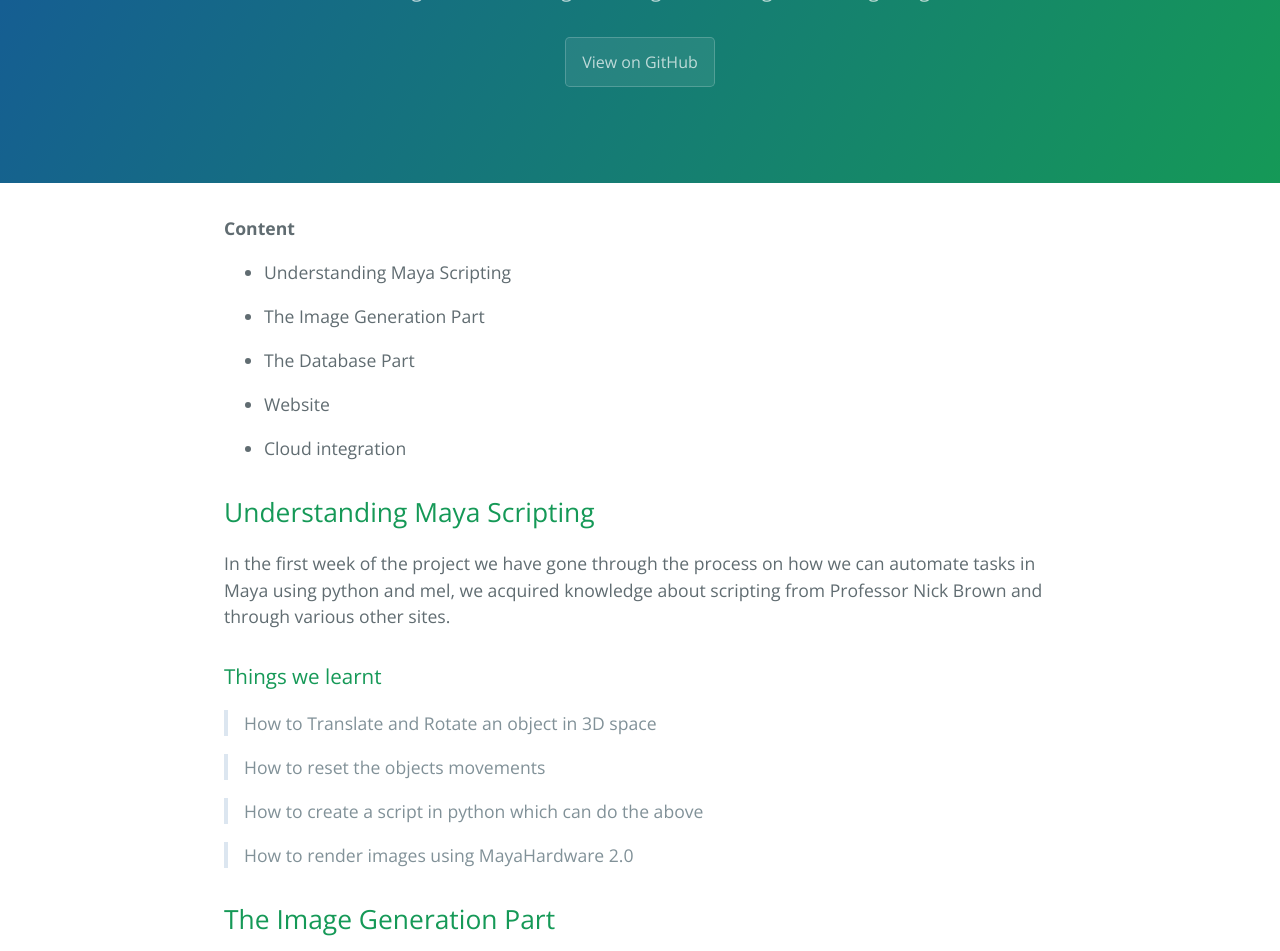
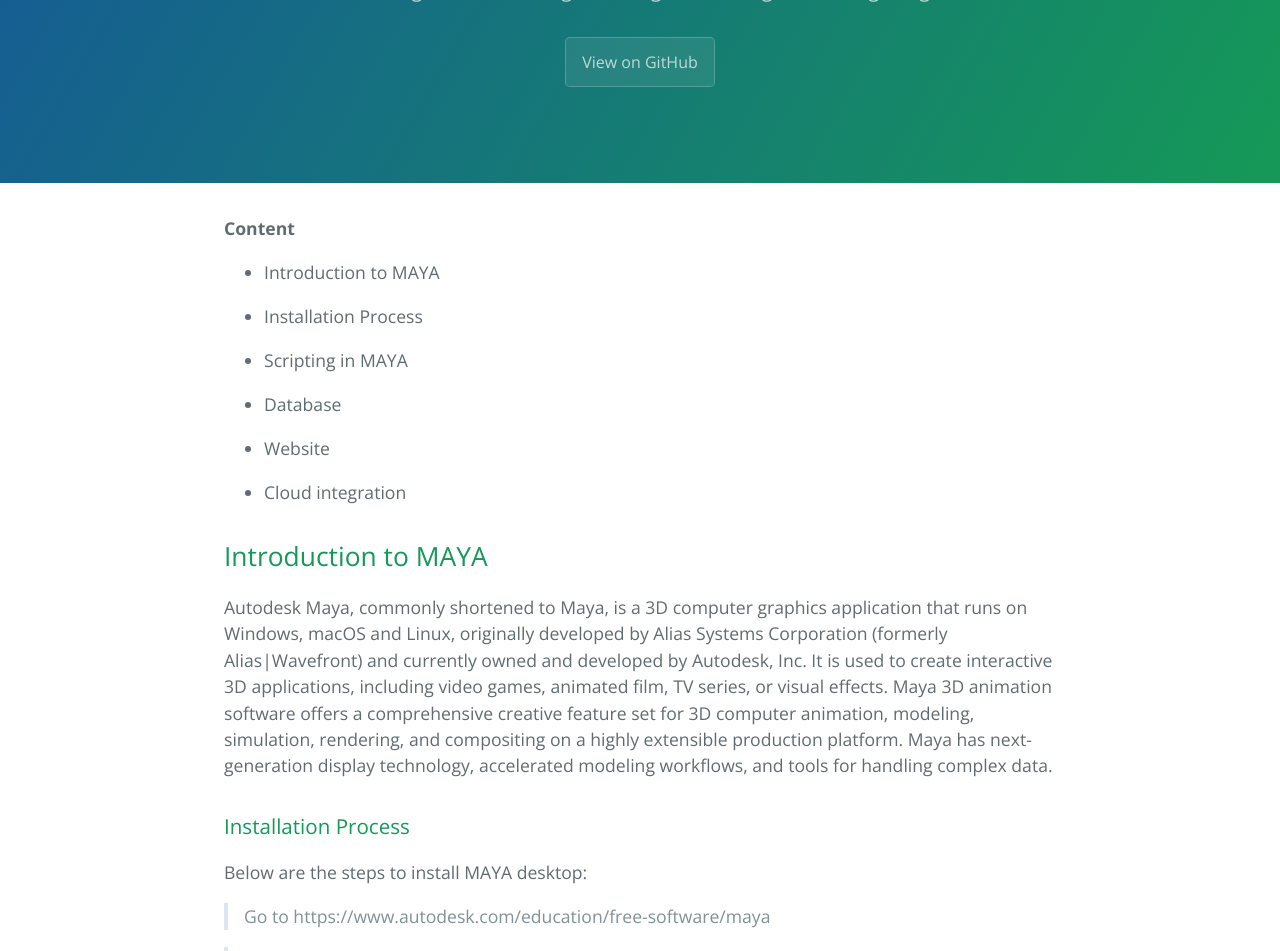
Before and after one commit to Sindhurakolli/DMDD_portfolio, a Jekyll site: the page built from index.md, in a window 1280 px wide and 1400 px high, scrolled down 278 px. Shown: the top 951 px of the window. Built offline with Jekyll 4.4.1, drawn with Linux system fonts in a browser that asks for light colours; some of the changed text lies outside the part shown.

Commit message:
Update index.md

````diff
--- a/index.md
+++ b/index.md
@@ -4,11 +4,13 @@
 
 **Content**
 
-*   Understanding Maya Scripting
+*   Introduction to MAYA
 
-*   The Image Generation Part
+*   Installation Process
 
-*   The Database Part
+*   Scripting in MAYA
+
+*   Database
 
 *   Website
 
@@ -16,134 +18,68 @@
 
 
 
-## Understanding Maya Scripting
+## Introduction to MAYA
 
-In the first week of the project we have gone through the process on how we can automate tasks in Maya using python and mel, we acquired knowledge about scripting from Professor Nick Brown and through various other sites.
+Autodesk Maya, commonly shortened to Maya, is a 3D computer graphics application that runs on Windows, macOS and Linux, originally developed by Alias Systems Corporation (formerly Alias|Wavefront) and currently owned and developed by Autodesk, Inc. It is used to create interactive 3D applications, including video games, animated film, TV series, or visual effects.
+Maya 3D animation software offers a comprehensive creative feature set for 3D computer animation, modeling, simulation, rendering, and compositing on a highly extensible production platform. Maya has next-generation display technology, accelerated modeling workflows, and tools for handling complex data.
 
-### Things we learnt
 
-> How to Translate and Rotate an object in 3D space
+### Installation Process
 
-> How to reset the objects movements
+Below are the steps to install MAYA desktop:
 
-> How to create a script in python which can do the above
+> Go to https://www.autodesk.com/education/free-software/maya
 
-> How to render images using MayaHardware 2.0
+> Create an account using any educational email id
+
+> Choose version, operation system and language
+
+> Install the software and enter the licence key sent to the registered email
+
+> MAYA desktop will be installed and ready to use
+
+
+## Scripting in MAYA
+
+> To start scripting in MAYA, first open file and crete a scene
+
+> Next import any object and position it and scale it
+
+> Next go to create and create a circle and a plane
+
+<img src= "https://github.com/Sindhurakolli/DMDD_portfolio/blob/master/circle_and_plane.png" width="600" height="600"/>
+
+> Now go to create and create a camera and a light. Position the light and camera with respect to object
+
+<img src = "https://github.com/Sindhurakolli/DMDD_portfolio/blob/master/light_camera.png" width="600" height="600"/>
+
+> Translate and Rotate the light and camera to point towards the object
+
+> Select the camera and press SHIFT and then select the light and circle and press P to pair the camera, light and the circle and then select the circle
+
+> Now click on Panels option and change perpective to camera which we created in the earlier step
+
+<img src = "https://github.com/Sindhurakolli/DMDD_portfolio/blob/master/Changing_the_view.png" width="600" height="600"/>
+
+> Make sure that the object looks as per the required dimensions
+
+> Go to view option and add the required background
+
+<img src = "https://github.com/Sindhurakolli/DMDD_portfolio/blob/master/create_background.png" width="600" height="600"/>
+
+> After creating the background, go to the image plane shape and assign material to the plane
+
+<img src = "https://github.com/Sindhurakolli/DMDD_portfolio/blob/master/assign_material.png" width="600" height="600"/>
+
+
+> Click on render view and Choose the appropriate render and set the type, quality and resolution of image using render      settings
+
+> Open the script editor and run the script mentioned below
+
+<img src = "https://github.com/Sindhurakolli/DMDD_portfolio/blob/master/code.png" width="600" height="600"/>
 
 
 ## The Image Generation Part
-
-After the first week we have have tried few diffrent ways to render images ,inorder to do so we have tried the follwoing method
-
-### Just the object rotated in space
-
-> In this method we just rotated the image using its pivot
-
-![Branching](https://raw.githubusercontent.com/Preethamalladu/DMDD-Presentation/master/chair_test_x0y0z7.jpg)
-
-
-![Branching](https://raw.githubusercontent.com/Preethamalladu/DMDD-Presentation/master/chair_test_starting.jpg)
-
-As we can see the images dont seem so refined, and also rotating the object does not make sense for what we want to achive, thus moving to a new method.
-
-### Creating a camera and rotaing the camera around the object
-
-> Since rotating the image was not an option , rotating the camera was the alternative, thus came up with a solution which looks like so,
-
-![Branching](https://raw.githubusercontent.com/Preethamalladu/DMDD-Presentation/master/char_circle.PNG)
-
-### Creating Environments to get dynamic shadows
-
-> This was the part which took a lot of time, we had to come up with a solution which gave us dynamic shaodows meaning when the cameras angle changed the shadows have to change too.
-
-
-**Problems faced and solutions we came up with**
-
-Firstly, we had to make sure we do not want gradients in the background. Therefore I came up with diffrent iterations of environments
-
-
-*   Iteration One :
-
-![Branching](https://raw.githubusercontent.com/Preethamalladu/DMDD-Presentation/master/obj31.jpg)
-
-It is clear what the problem is,  bad lights and gradients.
-
-*   Iteration Two
-
-![Branching](https://raw.githubusercontent.com/Preethamalladu/DMDD-Presentation/master/Save%20image%20faults.png)
-
-This environment still had the same problems as the earlier versions .e, gradients
-
-
-*   Iteration Three :
-
-![Branching](https://raw.githubusercontent.com/Preethamalladu/DMDD-Presentation/master/objX0Y315Z0.jpg)
-
-In this environment , instead of using a box environment like above we used a sphere environment and avoided getting gradients but the shadows were static.
-
-
-*   Iteration Four :
-
-![Octocat](https://raw.githubusercontent.com/Preethamalladu/DMDD-Presentation/master/Final%202.png)
-
-This environment was selected as final environment since it had minial noise and had dyanmic shadows.
-
-## Choosing which texture to use
-
-We have tried few diffrent textures and this is a sample of what we came up with , after few trails and tests we decided to go with "lambert" texture.
-
-![Branching](https://raw.githubusercontent.com/Preethamalladu/DMDD-Presentation/master/tmpcd00148_thumb.png)
-
-## Meshing and Rescaling
-
-Most of the objects which we got online needed some preprocessing such as making the image smaller / larger , combining the mesh (most objects are a collection of smaller objects)
-
-![Octocat](https://raw.githubusercontent.com/Preethamalladu/DMDD-Presentation/master/Capture.PNG)
-
-![Octocat](https://raw.githubusercontent.com/Preethamalladu/DMDD-Presentation/master/Capture1.PNG)
-
-## Naming convention
-
-We decided to come up with a naming convention which allows us to retrive images based on the category and certain angle.
-
-> CategoryName_ObjectName_X_degree_Y_degree_Z_degree
-
-
-## Scripting to get Images
-
-
-### Script to rotate images
-
-```python
-// python code to rotate the images.
-def rotateImage(objName, deg):
-    for x in range(0, 360/deg):
-        l = 'x'+str(x) + 'y0' + 'z0'
-        cmds.xform(objName, relative=True, rotation=(deg, 0, 0) )
-        screenShot(objName, l)
-        for y in range(0, 360/deg):
-            l = 'x'+str(x)+ 'Y' +str(y) + 'z0'
-            cmds.xform(objName, relative=True, rotation=(0, deg, 0) )
-            screenShot(objName, l)
-            for z in range (0, 360/deg):
-                l = 'x'+str(x)+'y'+ str(y) +'Z' +str(z)
-                cmds.xform(objName, relative=True, rotation=(0, 0, deg) )
-                screenShot(objName, l)
-```
-### Script to take images
-
-```python
-def screenShot(objName, l):
-    mel.eval('renderWindowRender redoPreviousRender renderView')
-    editor =  'renderView'
-    cmds.renderWindowEditor( editor, e=True,refresh = True,removeAllImages = True, writeImage=('path'+'awp'+str(l)), removeImage = True)
-```
-
-### Mesh smoothing
-
-Inorder to get smooth images without sharp edges, mesh smoothing was used.
-
-![Branching](https://raw.githubusercontent.com/Preethamalladu/DMDD-Presentation/master/Image%20from%20iOS.jpg)
 
 
 ### Finalized Script to rotate and take images
@@ -200,26 +136,4 @@
 [The Database Part](./another-page.html).
 
 
-## What work is left over
-
-*   Update a website with more featues like filters, views (front,back, ..etc), option to download.
-
-*   Improving cloud setup
-
-
-
-## What we are planning to contribute over the summer for the database as a part of SkunkWorks
-
-*   Figure out a way to automate the process of setting the textures and combineing images
-
-*   Pipeline the process of generating images
-
-*   Add more objects
-
-*   Add an option website that allows users to view images based on user search
-
-*   Add an option to the website with allows users to upload a 3d model and get images for that model
-
-
-
 * * *
````
